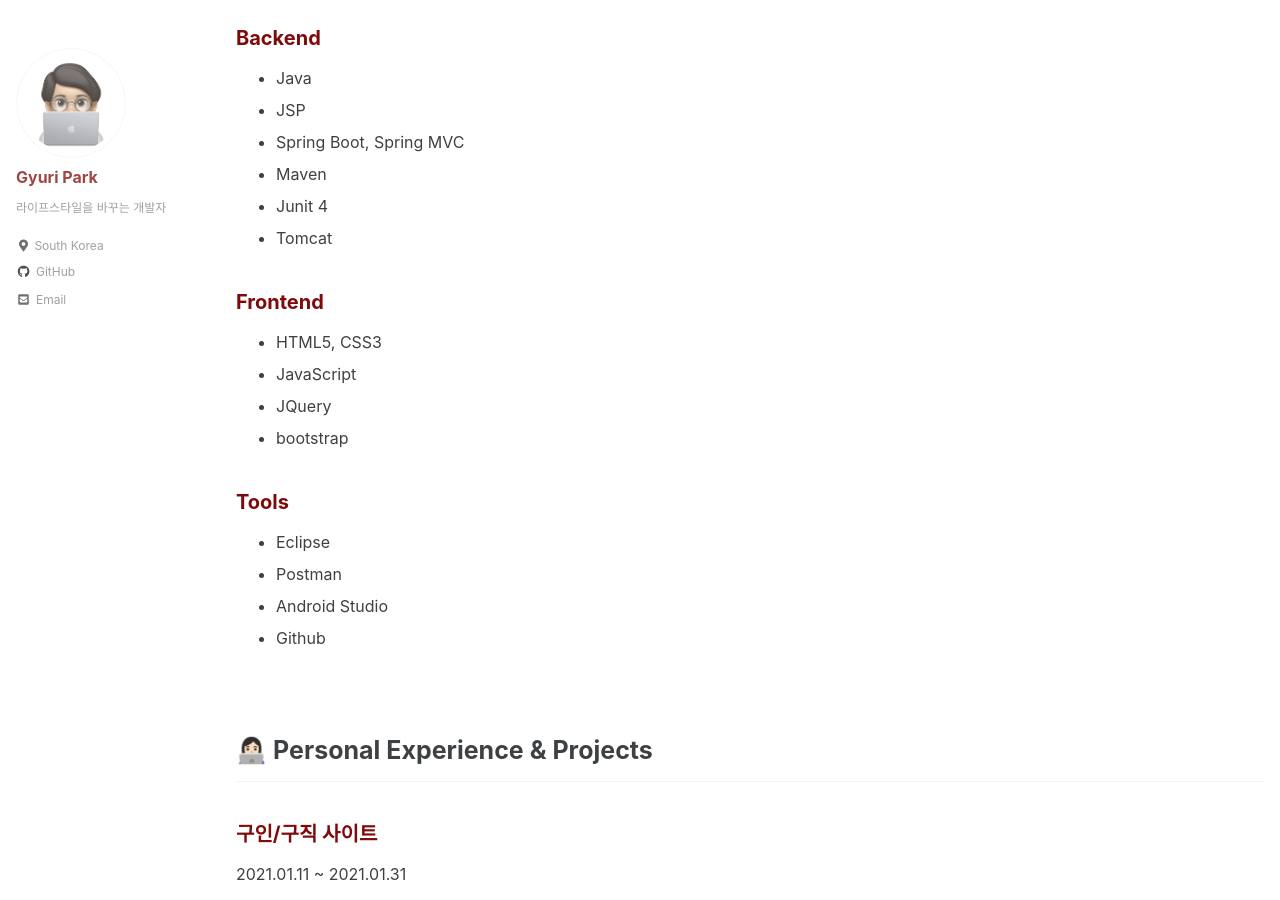
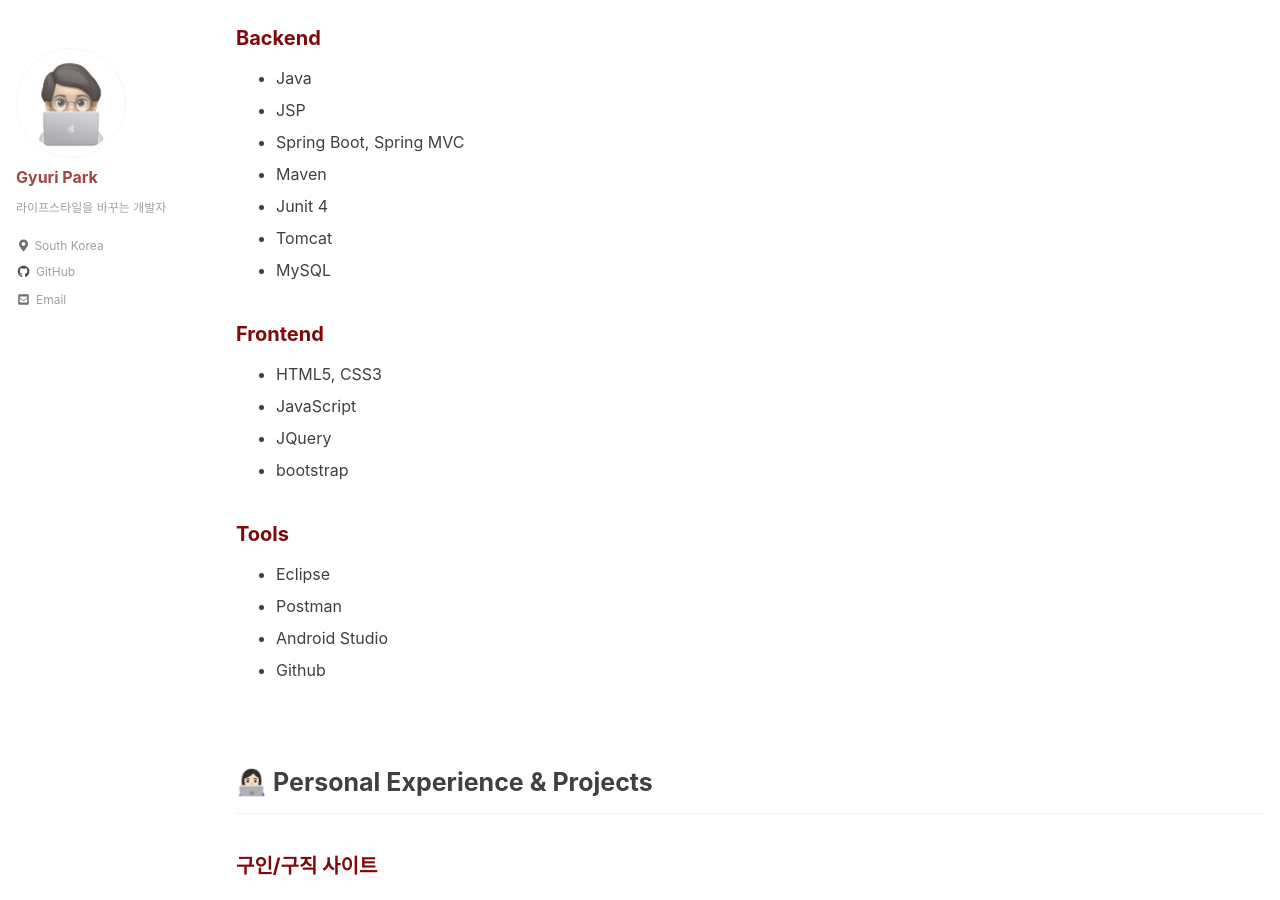
Before and after one commit to gyuripk/blog, a Jekyll site: the page built from _pages/about.md, in a window 1280 px wide and 900 px high, scrolled down 617 px. Built offline with Jekyll 4.4.1, drawn with Linux system fonts in a browser that asks for light colours; cached includes are drawn as plain includes.

Commit message:
Update about.md

```diff
--- a/_pages/about.md
+++ b/_pages/about.md
@@ -29,6 +29,7 @@ author_profile : true
 - Maven
 - Junit 4
 - Tomcat
+- MySQL
 
 
 ## Frontend
```
